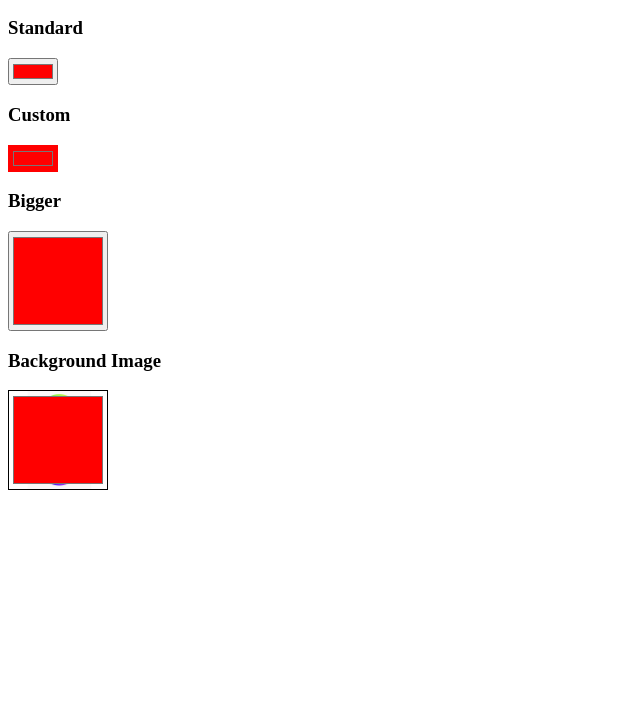
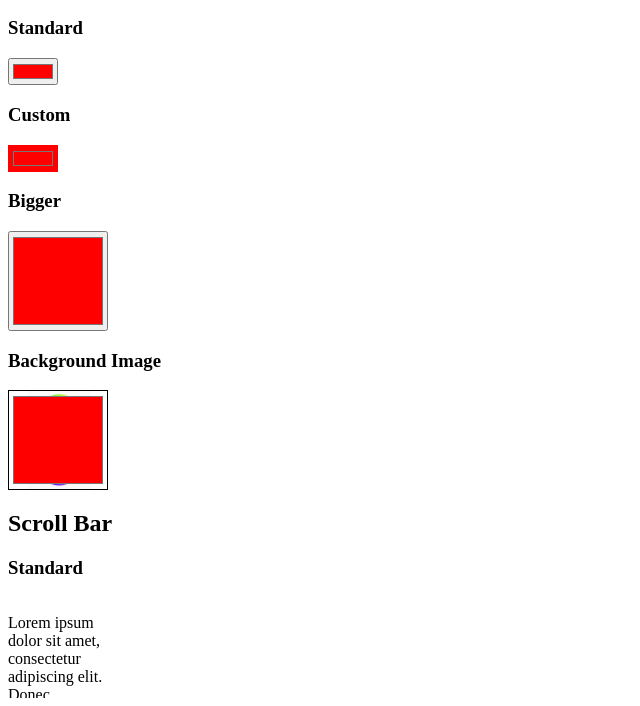
Before and after one commit to thomashorrobin/input-styles, a plain HTML site: page index.html in a window 1280 px wide. Shown: the part 96-802 px from the top of the page, without its empty margins (0-640 px from the left). Drawn offline with Linux system fonts and the light colour scheme.

Commit message:
added scroll bar example

```diff
--- a/index.html
+++ b/index.html
@@ -21,6 +21,15 @@
                 <input type="color" name="color" value="#ff0000" style="background-image: url('img/Cafs.jpg'); background-size: 100% 100%; width: 100px; height: 100px;">
             </form>
         </section>
+        <h2>Scroll Bar</h2>
+        <section>
+            <div>
+                <h3>Standard</h3>
+                <div style="width: 100px; height: 100px; overflow: auto;">
+                    <p>Lorem ipsum dolor sit amet, consectetur adipiscing elit. Donec euismod, nisl eget aliquam ultricies, nunc nisl aliquet nunc, vitae aliquam nisl nunc vitae nisl. Donec euismod, nisl eget aliquam ultricies, nunc nisl aliquet nunc, vitae aliquam nisl nunc vitae nisl.</p>
+                </div>
+            </div>
+        </section>
     </main>
     <footer>
 
```
